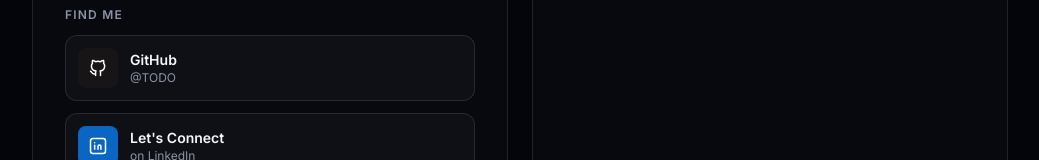
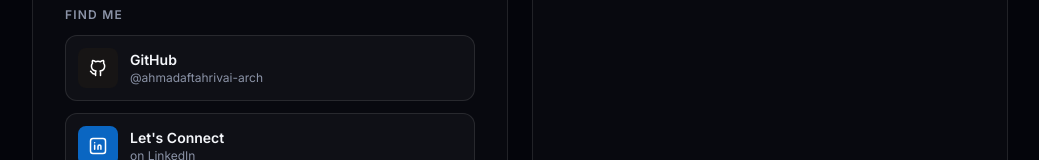
Before and after one commit to ahmadaftahrivai-arch/portofolio, a React (Vite) app: page / in a window 1280 px wide. Shown: the part 3437-3597 px from the top of the page, without its empty margins (120-1159 px from the left). Built offline with nearby package versions, Linux system fonts and the light colour scheme; no server answers; the database is empty.

Commit message:
Add real GitHub profile link
Co-Authored-By: Claude Opus 5.5 <noreply@anthropic.com>
Claude-Session: https://claude.ai/code/session_01BAUtCt8bKAHAoMdqkQhE9Y

```diff
--- a/src/data/profile.ts
+++ b/src/data/profile.ts
@@ -17,8 +17,8 @@ export const profile: Profile = {
   photoUrl: profilePhoto,
   photoMorphUrl: profileSpiderman,
   socials: [
-    // TODO: isi URL & handle GitHub/LinkedIn asli kamu, hapus baris yang tidak dipakai
-    { label: 'GitHub', url: 'https://github.com/TODO', icon: 'github', handle: '@TODO' },
+    // TODO: isi URL LinkedIn asli kamu (atau hapus barisnya kalau tidak dipakai)
+    { label: 'GitHub', url: 'https://github.com/ahmadaftahrivai-arch', icon: 'github', handle: '@ahmadaftahrivai-arch' },
     { label: 'LinkedIn', url: 'https://linkedin.com/in/TODO', icon: 'linkedin' },
     { label: 'Instagram', url: 'https://www.instagram.com/ahmdafth/', icon: 'instagram', handle: '@ahmdafth' },
     { label: 'Email', url: 'mailto:ahmadaftahrivai@gmail.com', icon: 'email', handle: 'ahmadaftahrivai@gmail.com' },
```
